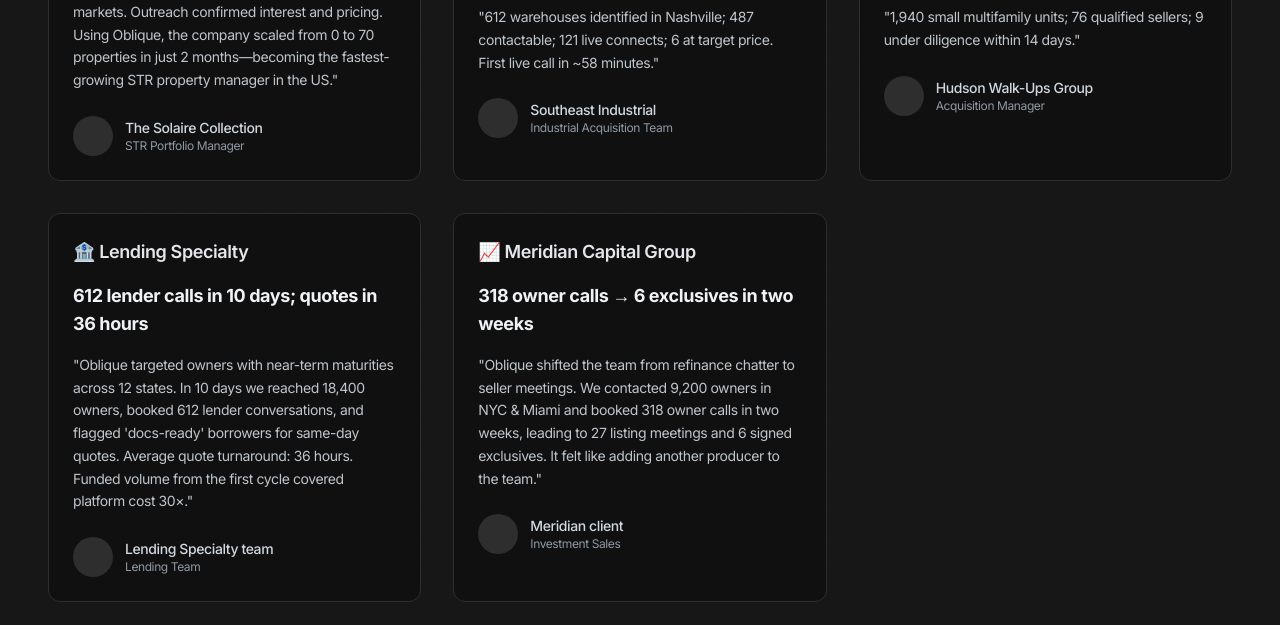
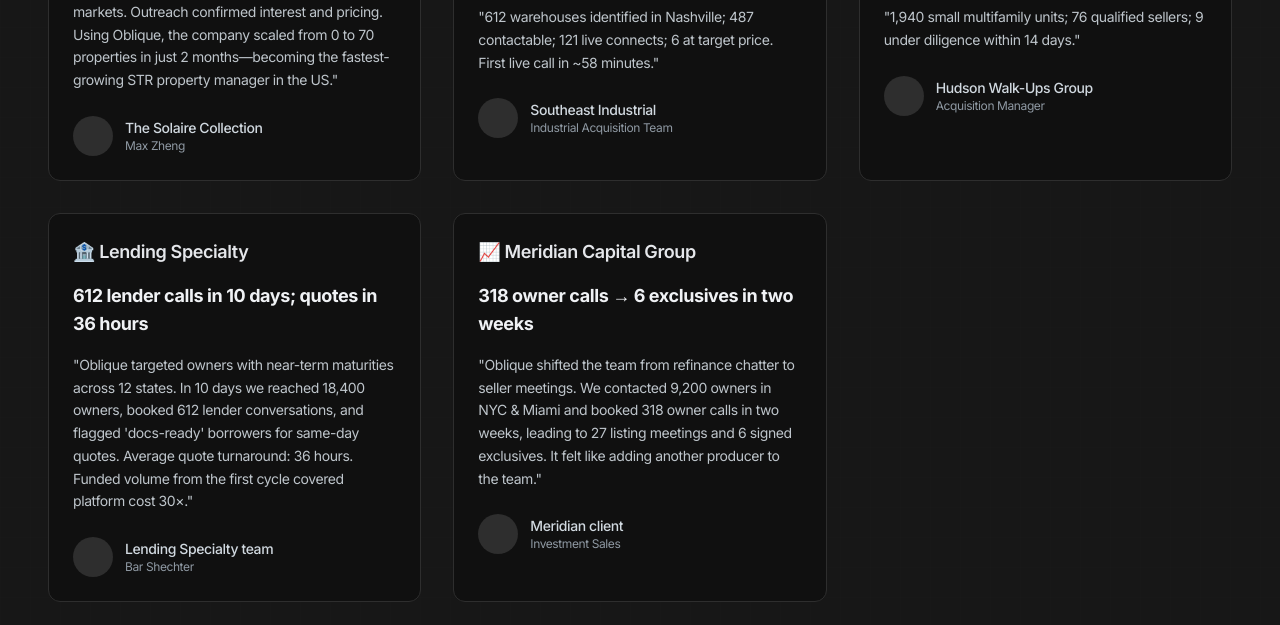
Before and after one commit to Cornelius14/virgin-ground, a React (Vite) app: page / in a window 1280 px wide. Shown: the part 3140-3765 px from the top of the page. Built offline with nearby package versions, Linux system fonts and the light colour scheme; no server answers.

Commit message:
Fix: Update testimonial attribution

```diff
--- a/src/components/Testimonials.tsx
+++ b/src/components/Testimonials.tsx
@@ -8,7 +8,7 @@ const Testimonials = () => {
       metric: "Same-day qualified calls booked",
       quote: "Identified luxury homeowners in legal STR markets. Outreach confirmed interest and pricing. Using Oblique, the company scaled from 0 to 70 properties in just 2 months—becoming the fastest-growing STR property manager in the US.",
       author: "The Solaire Collection",
-      position: "STR Portfolio Manager",
+      position: "Max Zheng",
       avatar: "bg-muted"
     },
     {
@@ -32,7 +32,7 @@ const Testimonials = () => {
       metric: "612 lender calls in 10 days; quotes in 36 hours",
       quote: "Oblique targeted owners with near-term maturities across 12 states. In 10 days we reached 18,400 owners, booked 612 lender conversations, and flagged 'docs-ready' borrowers for same-day quotes. Average quote turnaround: 36 hours. Funded volume from the first cycle covered platform cost 30×.",
       author: "Lending Specialty team",
-      position: "Lending Team",
+      position: "Bar Shechter",
       avatar: "bg-muted"
     },
     {
```
